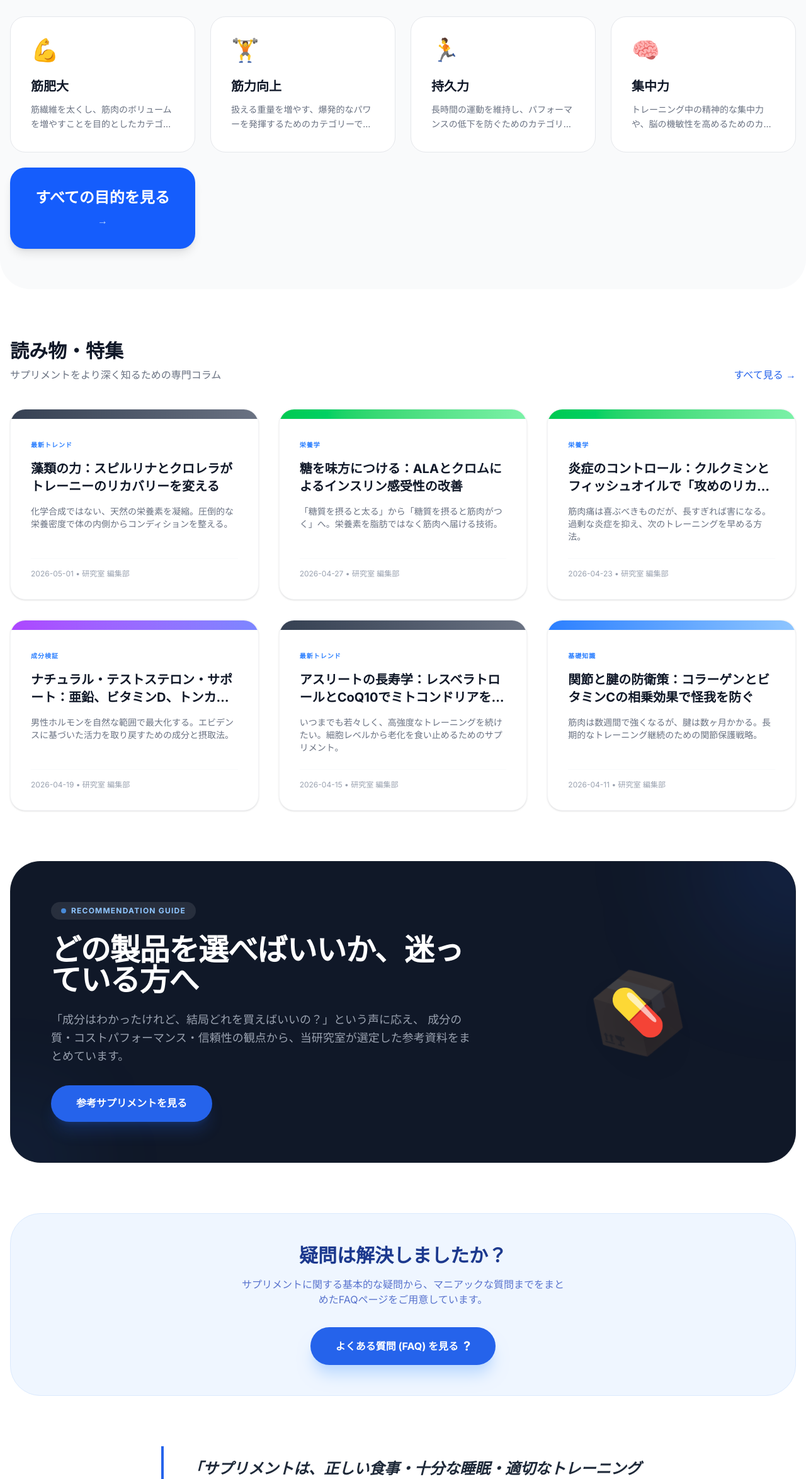
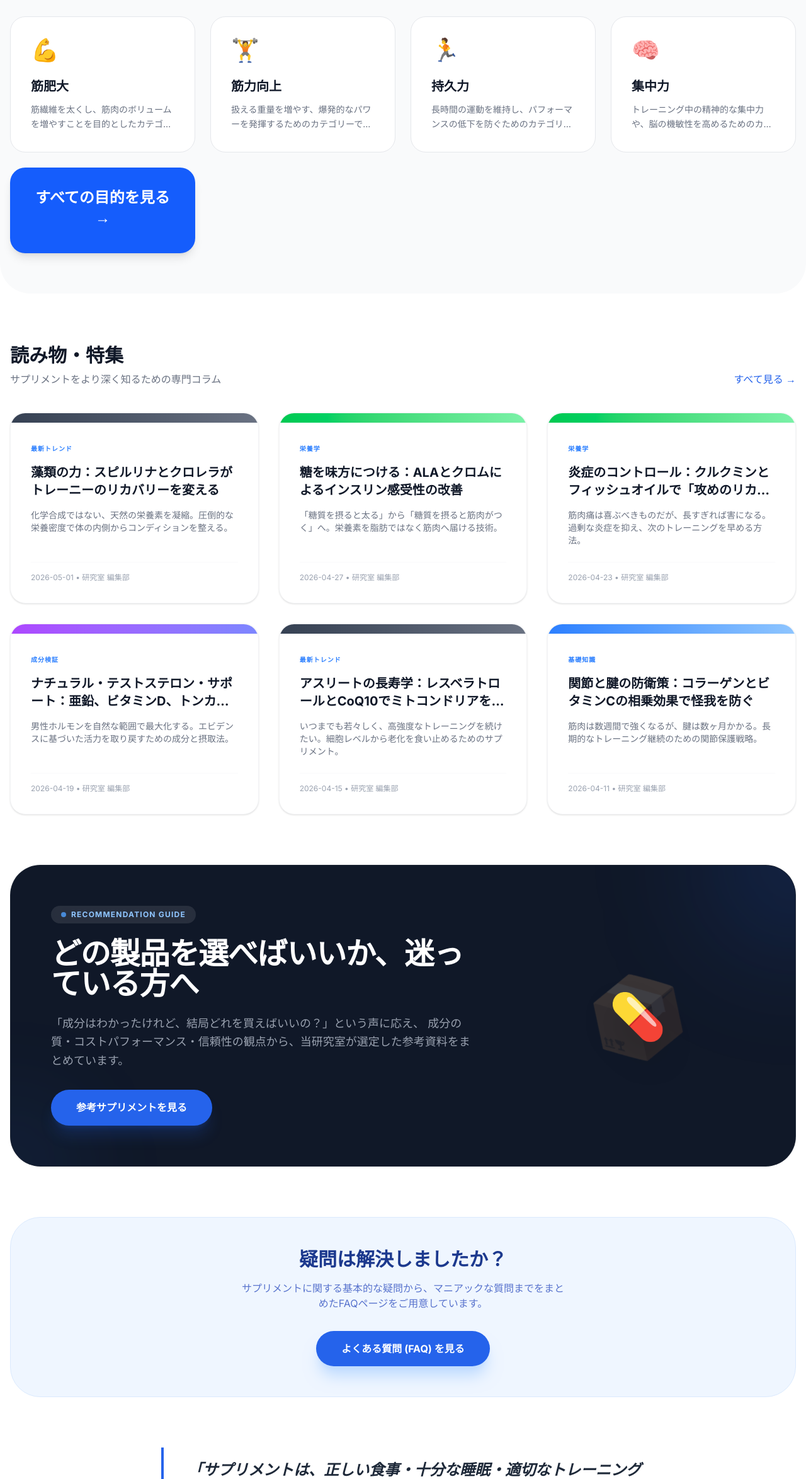
Before and after one commit to WAKAMUSYA/supplement-lab, a Next.js app: page / in a window 1280 px wide. Shown: the part 1613-3961 px from the top of the page at 63% size. Built offline with nearby package versions, Linux system fonts and the light colour scheme; no server answers.

Commit message:
変更内容

```diff
--- a/src/app/page.tsx
+++ b/src/app/page.tsx
@@ -81,8 +81,7 @@ export default function Home() {
               className="group bg-white border border-gray-100 rounded-2xl p-6 shadow-sm hover:shadow-xl transition-all card-hover flex flex-col h-full"
             >
               <div className="flex justify-between items-start mb-4">
-                <span className={`px-3 py-1 text-[10px] font-bold rounded-full ${
-                  item.evidenceLevel === '高' ? 'bg-green-100 text-green-700' : 'bg-blue-100 text-blue-700'
+                <span className={`px-3 py-1 text-[10px] font-bold rounded-full ${item.evidenceLevel === '高' ? 'bg-green-100 text-green-700' : 'bg-blue-100 text-blue-700'
                   }`}>
                   エビデンス: {item.evidenceLevel}
                 </span>
@@ -136,8 +135,7 @@ export default function Home() {
             href="/purposes"
             className="flex flex-col items-center justify-center p-8 bg-blue-600 rounded-3xl text-white hover:bg-blue-700 transition-all shadow-lg hover:shadow-blue-200/50 group text-center"
           >
-            <span className="text-lg md:text-2xl font-bold mb-2">すべての目的を見る</span>
-            <span className="text-blue-200 group-hover:translate-x-2 transition-transform">→</span>
+            <span className="text-lg md:text-2xl font-bold mb-2">すべての目的を見る →</span>
           </Link>
         </div>
       </section>
@@ -157,8 +155,7 @@ export default function Home() {
           {[...articles].sort((a, b) => new Date(b.publishDate).getTime() - new Date(a.publishDate).getTime()).slice(0, 6).map((article) => (
             <Link key={article.id} href={`/articles/${article.slug}`} className="group">
               <div className="bg-white rounded-3xl border border-gray-100 shadow-sm hover:shadow-lg transition-all card-hover h-full flex flex-col overflow-hidden">
-                <div className={`h-4 border-b border-gray-50 bg-gradient-to-r ${
-                  article.category === '基礎知識' ? 'from-blue-500 to-blue-300' :
+                <div className={`h-4 border-b border-gray-50 bg-gradient-to-r ${article.category === '基礎知識' ? 'from-blue-500 to-blue-300' :
                   article.category === '栄養学' ? 'from-green-500 to-green-300' :
                     article.category === 'トレーニング' ? 'from-orange-500 to-red-400' :
                       article.category === '成分検証' ? 'from-purple-500 to-indigo-400' :
@@ -237,7 +234,6 @@ export default function Home() {
             className="inline-flex items-center justify-center gap-2 w-full md:w-auto px-6 md:px-10 py-4 bg-primary hover:bg-blue-600 text-white rounded-full font-bold transition-all transform hover:scale-105 shadow-xl shadow-blue-200"
           >
             <span className="text-sm md:text-base">よくある質問 (FAQ) を見る</span>
-            <span className="text-xl">?</span>
           </Link>
         </div>
       </section>
```
Lines whose indentation alone changed are shown as unchanged.
